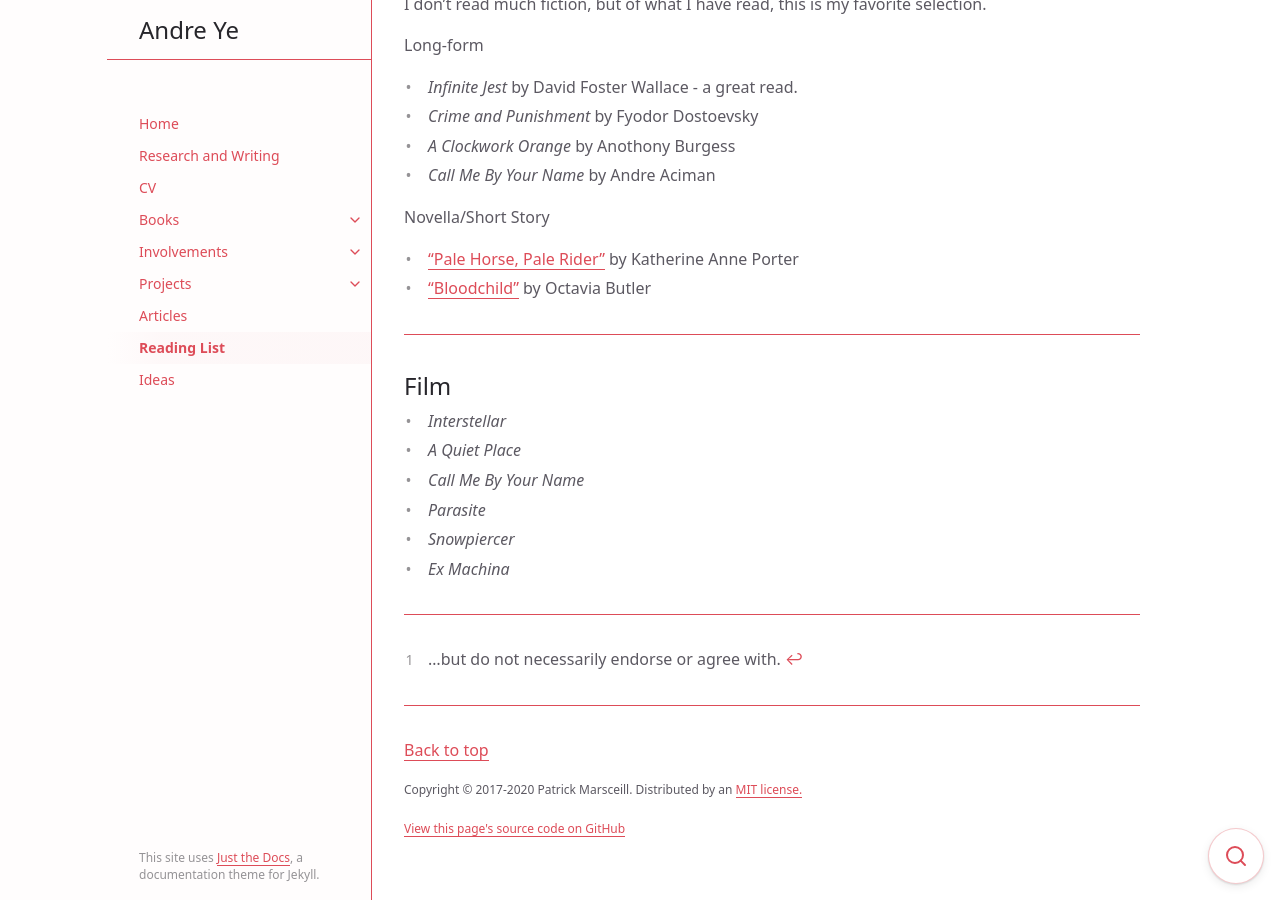
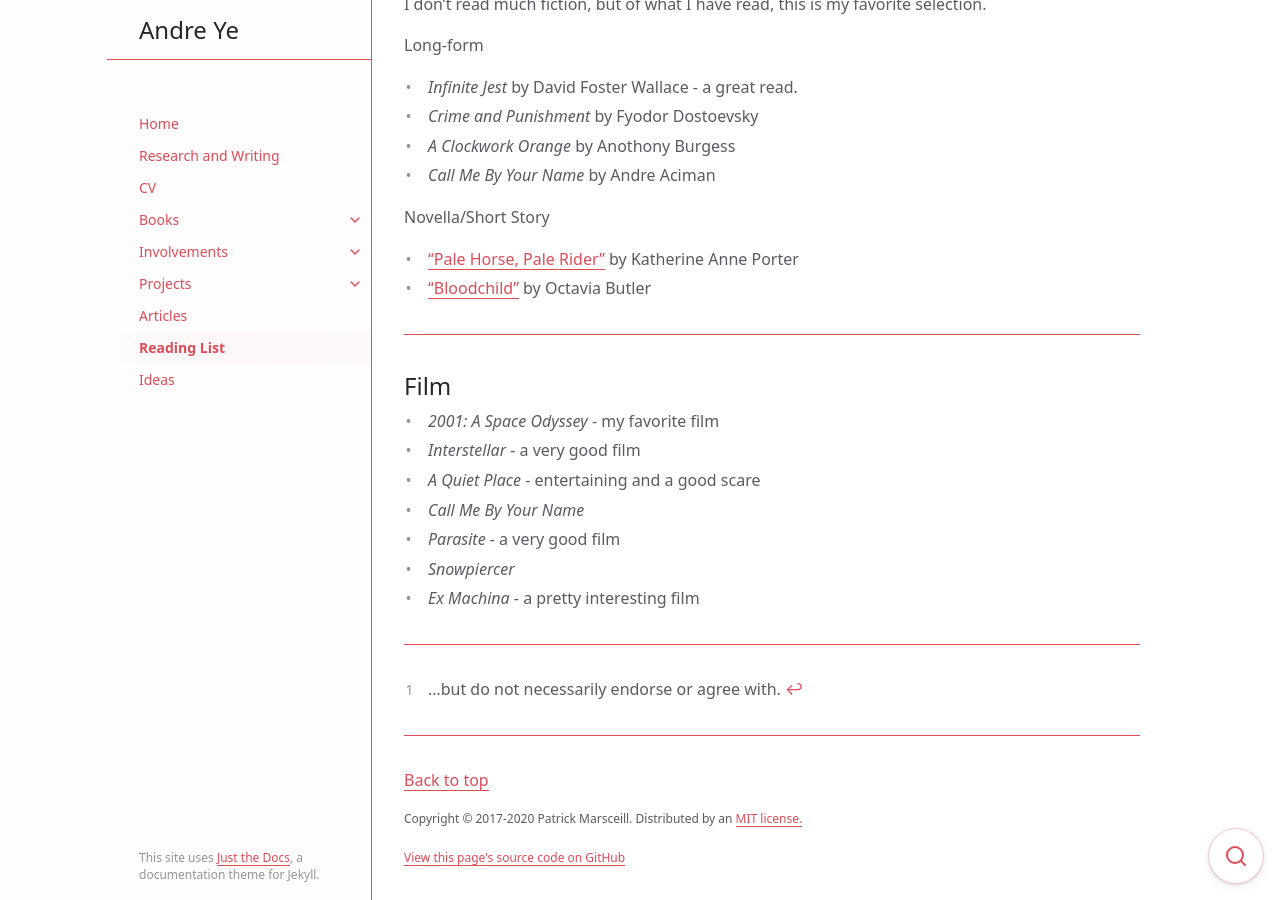
Before and after one commit to andre-ye/andre-ye.github.io-retired, a Jekyll site: the page built from docs/reading-list.md, in a window 1280 px wide and 900 px high, scrolled down 4172 px. Built offline with Jekyll 4.4.1, drawn with Linux system fonts in a browser that asks for light colours; nearby versions of some CDN libraries.

Commit message:
Update reading-list.md

```diff
--- a/docs/reading-list.md
+++ b/docs/reading-list.md
@@ -152,12 +152,13 @@
 ---
 
 ## Film
-- *Interstellar*
-- *A Quiet Place*
+- *2001: A Space Odyssey* - my favorite film
+- *Interstellar* - a very good film
+- *A Quiet Place* - entertaining and a good scare
 - *Call Me By Your Name*
-- *Parasite*
+- *Parasite* - a very good film
 - *Snowpiercer*
-- *Ex Machina*
+- *Ex Machina* - a pretty interesting film
 
 ---
 
```
